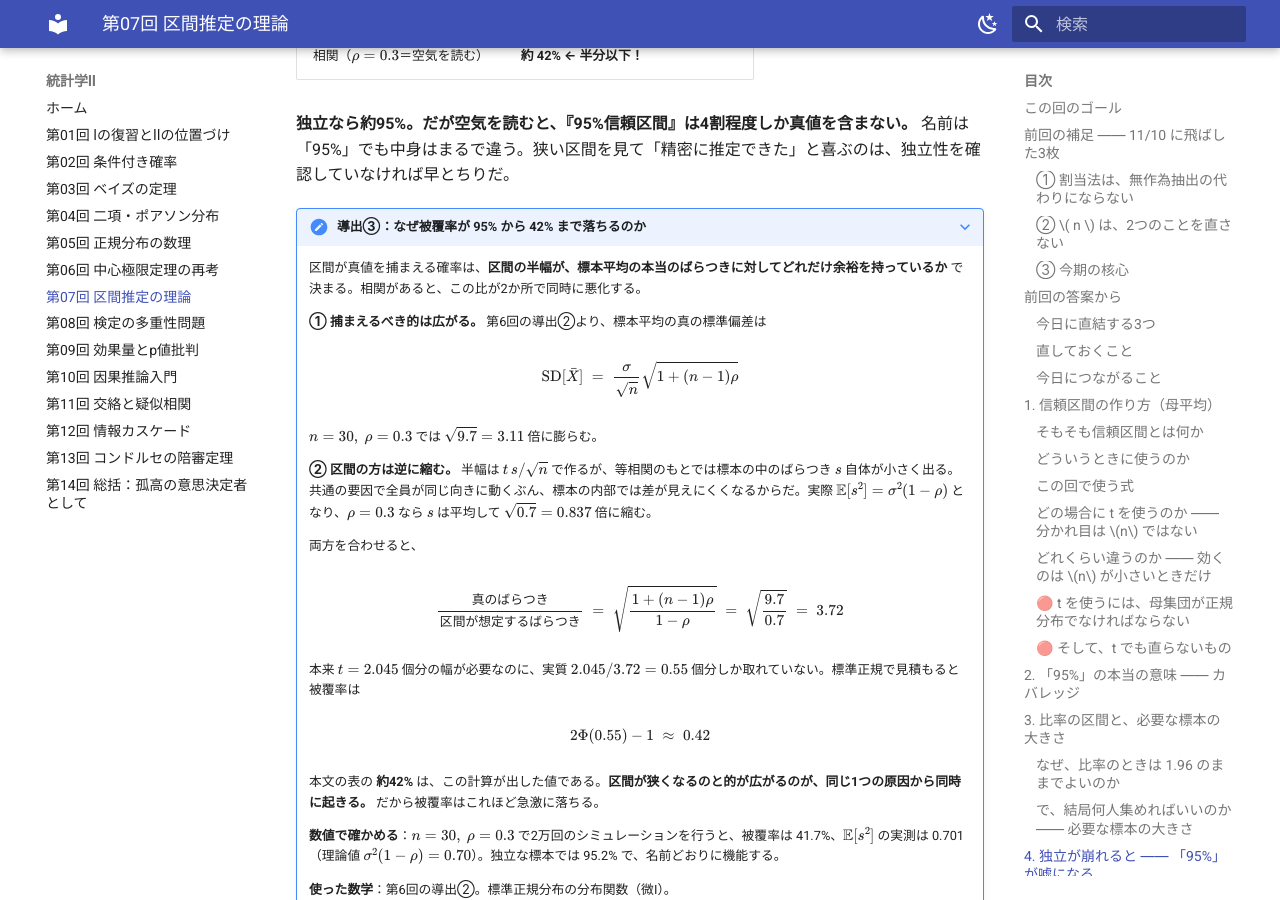
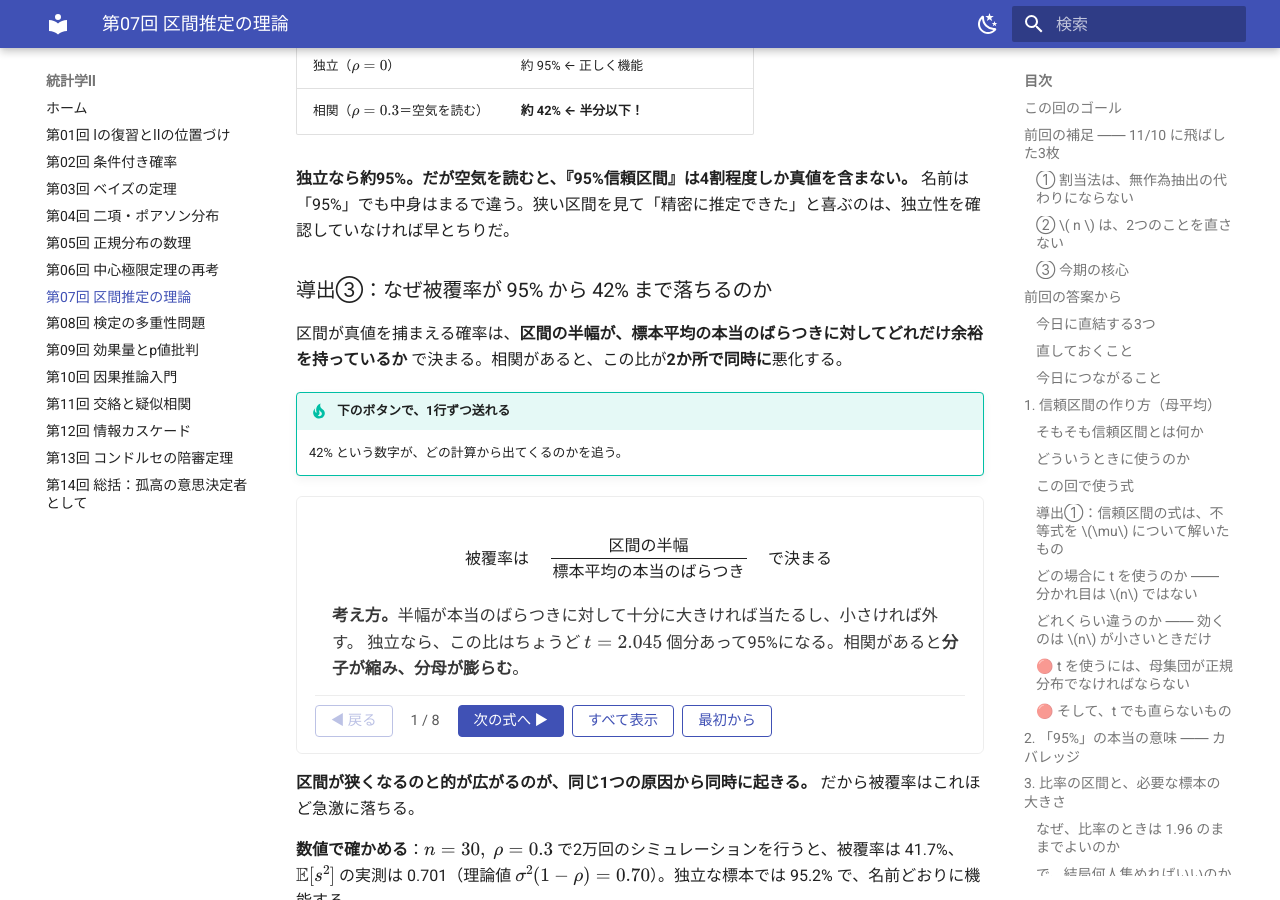
Before and after one commit to aonoa68/toukei-2, an MkDocs documentation site: the page built from docs/07_interval.md, in a window 1280 px wide and 900 px high, scrolled down 15029 px. Built offline with MkDocs 1.6.1 and Material for MkDocs 9.7.7, drawn with Linux system fonts in a browser that asks for light colours; some of the changed text lies outside the part shown.

Commit message:
第7回の導出①③に式変形ステッパーを適用
- 導出①（不等式を μ について解く）を7ステップに。最後に σ→s の置き換えを
  置き、1.96 が t に変わるだけで筋道は同じだと見せる
- 導出③（被覆率が42%に落ちる計算）を8ステップに。的が3.11倍に膨らむ側と
  s が0.837倍に縮む側を別々に出し、掛け合わせて3.72、t/3.72=0.55、
  2Φ(0.55)−1≈0.42 まで一段ずつ追えるようにした

いずれも admonition から ### 節に変更。

Co-Authored-By: Claude Opus 5 <noreply@anthropic.com>
Claude-Session: https://claude.ai/code/session_01VNG6MY7caqH6ZBqg92AUZE

```diff
--- a/docs/07_interval.md
+++ b/docs/07_interval.md
@@ -261,27 +261,84 @@ $$\bar{x} \;\pm\; t_{0.975,\,n-1}\times \frac{s}{\sqrt{n}}$$
 - $s/\sqrt{n}$ … 第6回の **標準誤差**（標本平均のばらつき）
 - $t_{0.975,\,n-1}$ … 母分散が未知なので、正規分布の代わりに **t分布** を使う（$n$ が小さいほど区間が広がる）
 
-???+ note "導出①：信頼区間の式は、不等式を $\mu$ について解いたもの"
+### 導出①：信頼区間の式は、不等式を $\mu$ について解いたもの
 
-    統計学Ⅰ第7回では、母分散 $\sigma^2$ が既知の場合を導いた。標準化した量が標準正規分布に従うことから出発する。
+統計学Ⅰ第7回では、母分散 $\sigma^2$ が既知の場合を導いた。標準化した量が標準正規分布に従うことから出発する。
 
-    $$\Pr\!\left(-1.96 \le \frac{\bar{X}-\mu}{\sigma/\sqrt{n}} \le 1.96\right) = 0.95$$
+**新しい原理は何も使わない。不等式を変形するだけ**である。
 
-    かっこの中を $\mu$ について解く。各辺に $\sigma/\sqrt{n}$ を掛け、$\bar{X}$ を移項して符号を整理すると、
+!!! tip "下のボタンで、1行ずつ送れる"
+    「次の式へ ▶」を押すと、変形が1段ずつ現れる。**各行には、何をしたのかが付いている。**
 
-    $$\Pr\!\left(\bar{X}-1.96\frac{\sigma}{\sqrt{n}} \;\le\; \mu \;\le\; \bar{X}+1.96\frac{\sigma}{\sqrt{n}}\right) = 0.95$$
+<div class="deriv" markdown>
 
-    これが信頼区間である。**新しい原理は何も使っていない。不等式を変形しただけ**だ。
+<div markdown>
 
-    現実には $\sigma$ は未知なので、標本から $s$ を計算して代わりに使う。すると分母までランダムになり、分子と分母の両方が揺れるぶん、分布は正規分布より裾が重くなる。これが自由度 $n-1$ の **t分布** で、$1.96$ が $t_{0.975,\,n-1}$ に置き換わる。
+$$ \Pr\!\left(-1.96 \;\le\; \frac{\bar{X}-\mu}{\sigma/\sqrt{n}} \;\le\; 1.96\right) = 0.95 $$
 
-    $$\bar{x} \;\pm\; t_{0.975,\,n-1}\frac{s}{\sqrt{n}}$$
+**出発点。**標準化した量は標準正規分布に従い、その中央95%が $\pm 1.96$ に入る。
 
-    $n$ が小さいほど $s$ の当てにならなさが効くので、$t$ の値は大きくなり区間は広がる。$n=30$ なら $t_{0.975,29}=2.045$ で、$1.96$ よりわずかに大きい。
+</div>
 
-    t分布の密度関数そのものの導出は、この科目で扱う統計数理の範囲外である。ここでは「なぜ正規分布のままではいけないのか」が分かれば十分。
+<div markdown>
 
-    **使った数学**：不等式の同値変形（数I）。標準化（統計学Ⅰ第6回）。
+$$ -1.96\,\frac{\sigma}{\sqrt{n}} \;\le\; \bar{X}-\mu \;\le\; 1.96\,\frac{\sigma}{\sqrt{n}} $$
+
+**各辺に $\sigma/\sqrt{n}$ を掛けた。**$\sigma/\sqrt{n}$ は正の数なので、**不等号の向きは変わらない**。
+
+</div>
+
+<div markdown>
+
+$$ -\bar{X}-1.96\,\frac{\sigma}{\sqrt{n}} \;\le\; -\mu \;\le\; -\bar{X}+1.96\,\frac{\sigma}{\sqrt{n}} $$
+
+**各辺から $\bar{X}$ を引いた。**$\mu$ だけを残したいので、まず $\bar{X}$ を追い出す。
+
+</div>
+
+<div markdown>
+
+$$ \bar{X}+1.96\,\frac{\sigma}{\sqrt{n}} \;\ge\; \mu \;\ge\; \bar{X}-1.96\,\frac{\sigma}{\sqrt{n}} $$
+
+🔴 **各辺に $-1$ を掛けた。負の数を掛けたので、不等号の向きが逆になる。**
+この導出で注意が要るのは、ここ1か所だけである。
+
+</div>
+
+<div markdown>
+
+$$ \bar{X}-1.96\,\frac{\sigma}{\sqrt{n}} \;\le\; \mu \;\le\; \bar{X}+1.96\,\frac{\sigma}{\sqrt{n}} $$
+
+**左右を入れ替えて、$\le$ の向きにそろえた。**書き方を変えただけで、前の行と同じ式である。
+
+</div>
+
+<div markdown>
+
+$$ \Pr\!\left(\bar{X}-1.96\frac{\sigma}{\sqrt{n}} \;\le\; \mu \;\le\; \bar{X}+1.96\frac{\sigma}{\sqrt{n}}\right) = 0.95 $$
+
+**確率の中に戻した。**中身を同値変形しただけなので、確率は 0.95 のまま。**これが信頼区間である。**
+
+</div>
+
+<div markdown>
+
+$$ \bar{x} \;\pm\; t_{0.975,\,n-1}\frac{s}{\sqrt{n}} $$
+
+**$\sigma$ を $s$ に置き換えた、現実の形。**
+$\sigma$ は未知なので標本から $s$ を計算して代わりに使う。すると**分母までランダム**になり、
+分子と分母の両方が揺れるぶん、分布は正規分布より裾が重い **t分布**（自由度 $n-1$）になる。
+**$1.96$ が $t_{0.975,\,n-1}$ に置き換わるだけで、変形の筋道は上とまったく同じ**である。
+
+</div>
+
+</div>
+
+$n$ が小さいほど $s$ の当てにならなさが効くので、$t$ の値は大きくなり区間は広がる。$n=30$ なら $t_{0.975,29}=2.045$ で、$1.96$ よりわずかに大きい。
+
+t分布の密度関数そのものの導出は、この科目で扱う統計数理の範囲外である。ここでは「なぜ正規分布のままではいけないのか」が分かれば十分。
+
+**使った数学**：不等式の同値変形（数I）。標準化（統計学Ⅰ第6回）。
 
 ### どの場合に t を使うのか ―― 分かれ目は $n$ ではない
 
@@ -489,34 +546,97 @@ Colabで、独立な標本と相関した標本（$\rho=0.3$）でカバレッ
 
 **独立なら約95%。だが空気を読むと、『95%信頼区間』は4割程度しか真値を含まない。** 名前は「95%」でも中身はまるで違う。狭い区間を見て「精密に推定できた」と喜ぶのは、独立性を確認していなければ早とちりだ。
 
-???+ note "導出③：なぜ被覆率が 95% から 42% まで落ちるのか"
+### 導出③：なぜ被覆率が 95% から 42% まで落ちるのか
 
-    区間が真値を捕まえる確率は、**区間の半幅が、標本平均の本当のばらつきに対してどれだけ余裕を持っているか** で決まる。相関があると、この比が2か所で同時に悪化する。
+区間が真値を捕まえる確率は、**区間の半幅が、標本平均の本当のばらつきに対してどれだけ余裕を持っているか** で決まる。相関があると、この比が**2か所で同時に**悪化する。
 
-    **① 捕まえるべき的は広がる。** 第6回の導出②より、標本平均の真の標準偏差は
+!!! tip "下のボタンで、1行ずつ送れる"
+    42% という数字が、どの計算から出てくるのかを追う。
 
-    $$\mathrm{SD}[\bar{X}] \;=\; \frac{\sigma}{\sqrt{n}}\sqrt{1+(n-1)\rho}$$
+<div class="deriv" markdown>
 
-    $n=30,\ \rho=0.3$ では $\sqrt{9.7}=3.11$ 倍に膨らむ。
+<div markdown>
 
-    **② 区間の方は逆に縮む。** 半幅は $t\,s/\sqrt{n}$ で作るが、等相関のもとでは標本の中のばらつき $s$ 自体が小さく出る。共通の要因で全員が同じ向きに動くぶん、標本の内部では差が見えにくくなるからだ。実際 $\mathbb{E}[s^2]=\sigma^2(1-\rho)$ となり、$\rho=0.3$ なら $s$ は平均して $\sqrt{0.7}=0.837$ 倍に縮む。
+$$ \text{被覆率は}\quad \frac{\text{区間の半幅}}{\text{標本平均の本当のばらつき}}\quad\text{で決まる} $$
 
-    両方を合わせると、
+**考え方。**半幅が本当のばらつきに対して十分に大きければ当たるし、小さければ外す。
+独立なら、この比はちょうど $t=2.045$ 個分あって95%になる。相関があると**分子が縮み、分母が膨らむ**。
 
-    $$\frac{\text{真のばらつき}}{\text{区間が想定するばらつき}} \;=\; \sqrt{\frac{1+(n-1)\rho}{1-\rho}} \;=\; \sqrt{\frac{9.7}{0.7}} \;=\; 3.72$$
+</div>
 
-    本来 $t=2.045$ 個分の幅が必要なのに、実質 $2.045/3.72=0.55$ 個分しか取れていない。標準正規で見積もると被覆率は
+<div markdown>
 
-    $$2\Phi(0.55)-1 \;\approx\; 0.42$$
+$$ \mathrm{SD}[\bar{X}] \;=\; \frac{\sigma}{\sqrt{n}}\sqrt{1+(n-1)\rho} $$
 
-    本文の表の **約42%** は、この計算が出した値である。**区間が狭くなるのと的が広がるのが、同じ1つの原因から同時に起きる。** だから被覆率はこれほど急激に落ちる。
+**① 捕まえるべき的が広がる（分母）。**第6回の導出②で出した式。
+相関があると、標本平均の本当のばらつきは $\sigma/\sqrt{n}$ より大きい。
 
-    **数値で確かめる**：$n=30,\ \rho=0.3$ で2万回のシミュレーションを行うと、被覆率は 41.7%、$\mathbb{E}[s^2]$ の実測は 0.701（理論値 $\sigma^2(1-\rho)=0.70$）。独立な標本では 95.2% で、名前どおりに機能する。
+</div>
 
-    **使った数学**：第6回の導出②。標準正規分布の分布関数（微I）。
+<div markdown>
 
-    !!! warning "同じことが検定にも起きる"
-        標準誤差が小さく見積もられれば、t 値は大きくなり p値は小さく出る。**狭すぎる信頼区間と、小さすぎる p値は、同じ原因から同時に生まれる。** 第8回以降の検定の話も、この土台の上にある。
+$$ \sqrt{1+(n-1)\rho} \;=\; \sqrt{1+29\times 0.3} \;=\; \sqrt{9.7} \;=\; 3.11 $$
+
+**$n=30,\ \rho=0.3$ を入れた。**的は **3.11倍**に膨らむ。
+
+</div>
+
+<div markdown>
+
+$$ \mathbb{E}[s^2] \;=\; \sigma^2(1-\rho) $$
+
+**② 区間のほうは逆に縮む（分子）。**半幅は $t\,s/\sqrt{n}$ で作るが、
+等相関のもとでは**標本の中のばらつき $s$ 自体が小さく出る**。
+共通の要因で全員が同じ向きに動くので、標本の内部では差が見えにくくなるからである。
+
+</div>
+
+<div markdown>
+
+$$ \sqrt{1-\rho} \;=\; \sqrt{0.7} \;=\; 0.837 $$
+
+**$\rho=0.3$ を入れた。**$s$ は平均して **0.837倍**に縮む。つまり区間はそのぶん狭くなる。
+
+</div>
+
+<div markdown>
+
+$$ \frac{\text{真のばらつき}}{\text{区間が想定するばらつき}} \;=\; \sqrt{\frac{1+(n-1)\rho}{1-\rho}} \;=\; \sqrt{\frac{9.7}{0.7}} \;=\; 3.72 $$
+
+**①と②を合わせた。**膨らみ 3.11 と縮み 0.837 が掛け合わさって、ずれは **3.72倍**になる。
+$3.11/0.837=3.72$。**同じ1つの原因（相関）から、2つの悪化が同時に起きている。**
+
+</div>
+
+<div markdown>
+
+$$ \frac{t}{3.72} \;=\; \frac{2.045}{3.72} \;=\; 0.55 $$
+
+**実質の余裕を計算した。**本来 $t=2.045$ 個分の幅が必要なのに、
+実質 **0.55 個分**しか取れていない。
+
+</div>
+
+<div markdown>
+
+$$ 2\Phi(0.55)-1 \;\approx\; 0.42 $$
+
+**その余裕で何%当たるかを、標準正規分布で読んだ。**
+$\pm 0.55$ の範囲に入る確率は約42%。
+本文の表の **約42%** は、この計算が出した値である。
+
+</div>
+
+</div>
+
+**区間が狭くなるのと的が広がるのが、同じ1つの原因から同時に起きる。** だから被覆率はこれほど急激に落ちる。
+
+**数値で確かめる**：$n=30,\ \rho=0.3$ で2万回のシミュレーションを行うと、被覆率は 41.7%、$\mathbb{E}[s^2]$ の実測は 0.701（理論値 $\sigma^2(1-\rho)=0.70$）。独立な標本では 95.2% で、名前どおりに機能する。
+
+**使った数学**：第6回の導出②。標準正規分布の分布関数（微I）。
+
+!!! warning "同じことが検定にも起きる"
+    標準誤差が小さく見積もられれば、t 値は大きくなり p値は小さく出る。**狭すぎる信頼区間と、小さすぎる p値は、同じ原因から同時に生まれる。** 第8回以降の検定の話も、この土台の上にある。
 
 !!! quote "今期の背骨"
     区間推定も検定も、すべて「標本は独立」という土台の上に建っている。空気を読む集団から取ったデータでは、その土台が抜けている。**狭い区間・小さいp値は、精密さの証ではなく、独立性の崩壊を見落とした結果かもしれない。** これを疑えることが、統計的誤用を見抜く力だ。
```
